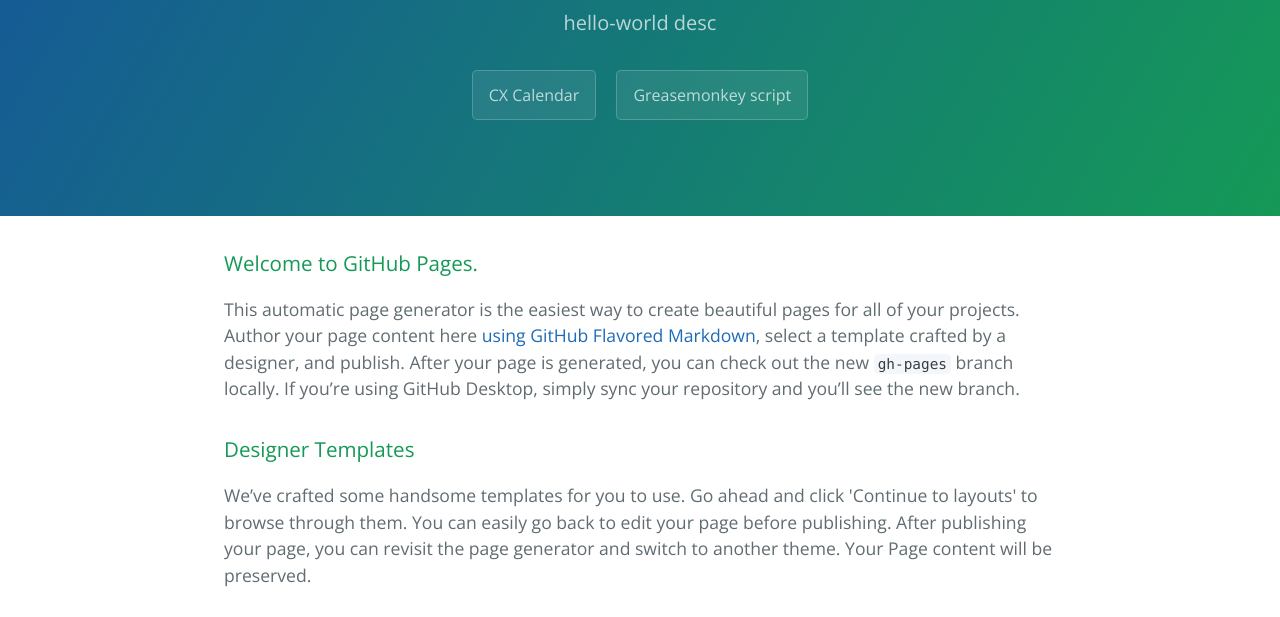
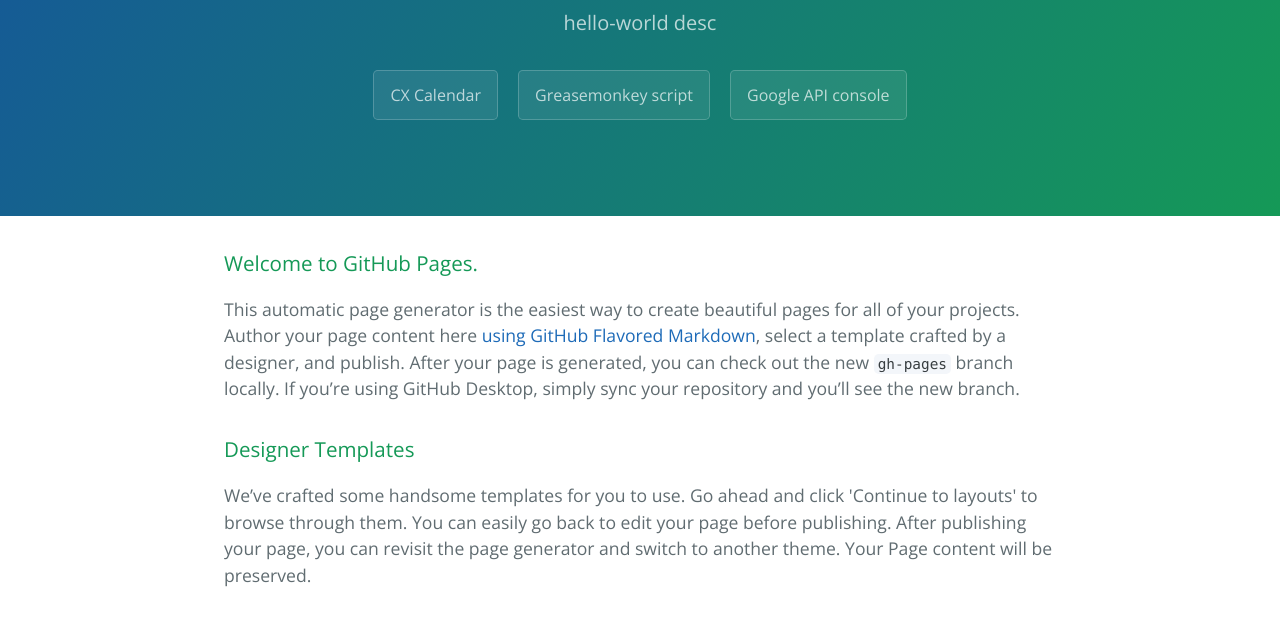
Before and after one commit to xylitol2/cx, a plain HTML site: page index.html in a window 1280 px wide. Shown: the part 167-784 px from the top of the page. Drawn offline with nearby package versions, Linux system fonts and the light colour scheme.

Commit message:
Update index.html

```diff
--- a/index.html
+++ b/index.html
@@ -14,8 +14,8 @@
       <h1 class="project-name">Hello-world</h1>
       <h2 class="project-tagline">hello-world desc</h2>
       <a href="https://htmlpreview.github.io/?https://raw.githubusercontent.com/xylitol2/cx/master/cxcalendar.html" class="btn">CX Calendar</a>
-      <a href="https://raw.githubusercontent.com/xylitol2/cx/master/gm_scripts_20160331.zip" class="btn">Greasemonkey script
-      </a>
+      <a href="https://raw.githubusercontent.com/xylitol2/cx/master/gm_scripts_20160331.zip" class="btn">Greasemonkey script</a>
+      <a href="https://console.developers.google.com/apis/credentials/" class="btn">Google API console</a>
     </section>
 
     <section class="main-content">
```
